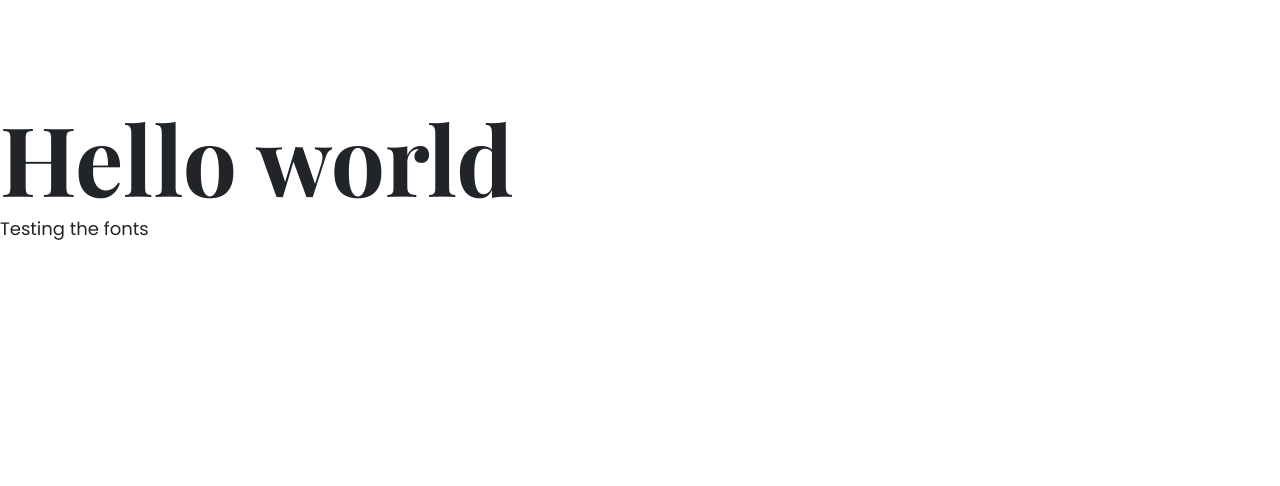
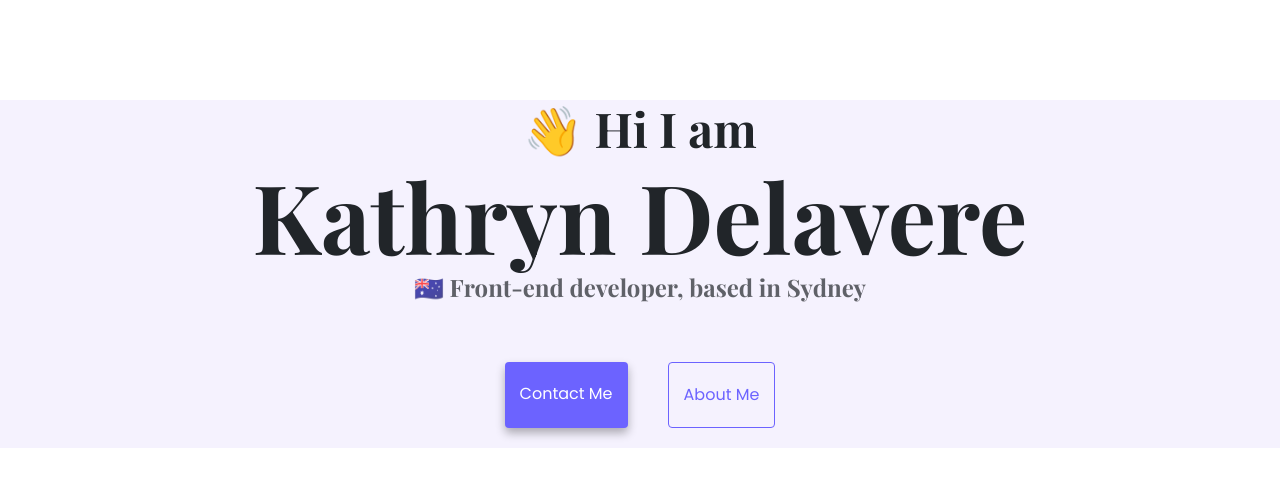
Before and after one commit to kdel01/PortfolioProject, a plain HTML site: page index.html in a window 1280 px wide. Drawn offline with nearby package versions, Linux system fonts and the light colour scheme.

Commit message:
added heading hero class

```diff
--- a/index.html
+++ b/index.html
@@ -25,7 +25,21 @@
     <link rel="stylesheet" href="/style.css" />
   </head>
   <body>
-    <h1>Hello world</h1>
-    <p>Testing the fonts</p>
+    <div class="hero">
+      <h2 class="text-center">👋 Hi I am</h2>
+      <h1 class="text-center">Kathryn Delavere</h1>
+      <h3 class="text-center">🇦🇺 Front-end developer, based in Sydney</h3>
+      <div class="navigation-links mb-5">
+        <a
+          href="/about.html#contact"
+          class="primary-link"
+          title="Contact Kathryn"
+          >Contact me</a
+        >
+        <a href="/about.html" class="secondary-link" title="About Kathryn"
+          >About me</a
+        >
+      </div>
+    </div>
   </body>
 </html>
--- a/style.css
+++ b/style.css
@@ -32,6 +32,10 @@ h3 {
 p {
   font-size: 18px;
   line-height: 1.5;
+}
+
+.hero {
+  background-color: var(--secondary-color);
 }
 
 .navigation-links {
```
